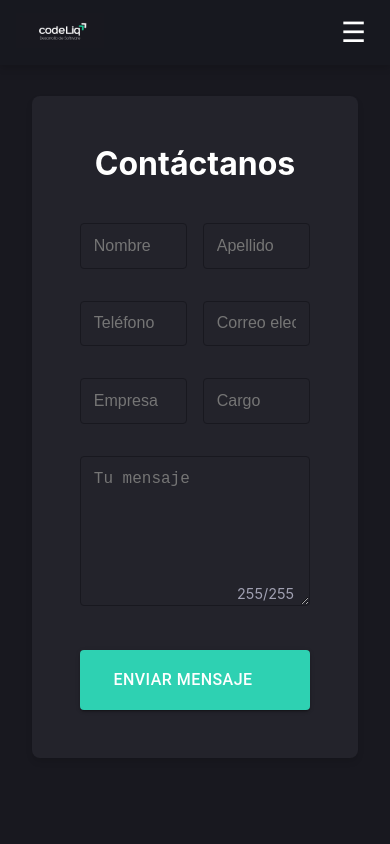
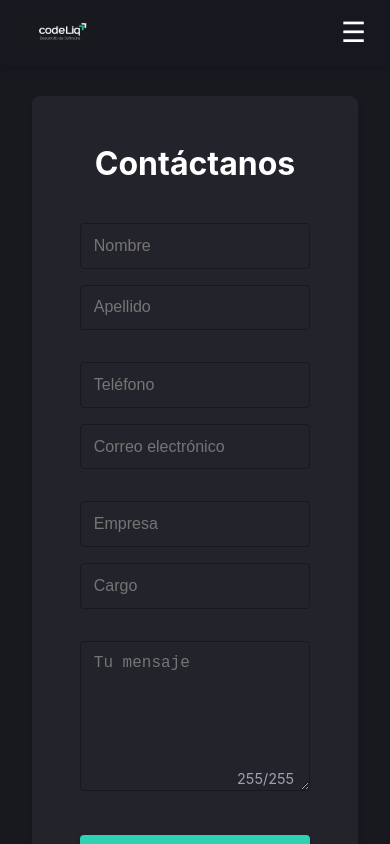
Before and after one commit to Isma1303/CodeLiq, a React (Vite) app: page /contact in a window 390 px wide. Shown: the top 844 px of the page. Built offline with nearby package versions, Linux system fonts and the light colour scheme; some icons are missing.

Commit message:
improve mobile responsiveness of form inputs

```diff
--- a/src/pages/contact.jsx
+++ b/src/pages/contact.jsx
@@ -87,6 +87,7 @@ const ContactForm = () => {
     "@media screen and (maxWidth: 768px)": {
       padding: "0.6rem",
       fontSize: "0.95rem",
+      marginBottom: "0.8rem",
     },
   };
 
@@ -150,7 +151,15 @@ const ContactForm = () => {
         </h2>
 
         <div style={{ marginBottom: "2rem" }}>
-          <div style={{ display: "flex", gap: "1rem", marginBottom: "1rem" }}>
+          <div
+            style={{
+              display: "block",
+              marginBottom: "1rem",
+              "@media screen and (maxWidth: 768px)": {
+                marginBottom: "0",
+              },
+            }}
+          >
             <input
               type="text"
               name="name"
@@ -158,7 +167,15 @@ const ContactForm = () => {
               value={formData.name}
               onChange={handleChange}
               required
-              style={{ ...inputStyle, flex: 1 }}
+              style={{
+                ...inputStyle,
+                flex: 1,
+                "@media screen and (maxWidth: 768px)": {
+                  width: "100%",
+                  flex: "none",
+                  marginBottom: "0.8rem",
+                },
+              }}
             />
             <input
               type="text"
@@ -167,10 +184,26 @@ const ContactForm = () => {
               value={formData.lastName}
               onChange={handleChange}
               required
-              style={{ ...inputStyle, flex: 1 }}
+              style={{
+                ...inputStyle,
+                flex: 1,
+                "@media screen and (maxWidth: 768px)": {
+                  width: "100%",
+                  flex: "none",
+                  marginBottom: "0.8rem",
+                },
+              }}
             />
           </div>
-          <div style={{ display: "flex", gap: "1rem", marginBottom: "1rem" }}>
+          <div
+            style={{
+              display: "block",
+              marginBottom: "1rem",
+              "@media screen and (maxWidth: 768px)": {
+                marginBottom: "0",
+              },
+            }}
+          >
             <input
               type="tel"
               name="phone"
@@ -178,7 +211,15 @@ const ContactForm = () => {
               value={formData.phone}
               onChange={handleChange}
               required
-              style={{ ...inputStyle, flex: 1 }}
+              style={{
+                ...inputStyle,
+                flex: 1,
+                "@media screen and (maxWidth: 768px)": {
+                  width: "100%",
+                  flex: "none",
+                  marginBottom: "0.8rem",
+                },
+              }}
             />
             <input
               type="email"
@@ -187,10 +228,26 @@ const ContactForm = () => {
               value={formData.email}
               onChange={handleChange}
               required
-              style={{ ...inputStyle, flex: 1 }}
+              style={{
+                ...inputStyle,
+                flex: 1,
+                "@media screen and (maxWidth: 768px)": {
+                  width: "100%",
+                  flex: "none",
+                  marginBottom: "0.8rem",
+                },
+              }}
             />
           </div>
-          <div style={{ display: "flex", gap: "1rem", marginBottom: "1rem" }}>
+          <div
+            style={{
+              display: "block",
+              marginBottom: "1rem",
+              "@media screen and (maxWidth: 768px)": {
+                marginBottom: "0",
+              },
+            }}
+          >
             <input
               type="text"
               name="company"
@@ -198,7 +255,15 @@ const ContactForm = () => {
               value={formData.company}
               onChange={handleChange}
               required
-              style={{ ...inputStyle, flex: 1 }}
+              style={{
+                ...inputStyle,
+                flex: 1,
+                "@media screen and (maxWidth: 768px)": {
+                  width: "100%",
+                  flex: "none",
+                  marginBottom: "0.8rem",
+                },
+              }}
             />
             <input
               type="text"
@@ -207,7 +272,15 @@ const ContactForm = () => {
               value={formData.position}
               onChange={handleChange}
               required
-              style={{ ...inputStyle, flex: 1 }}
+              style={{
+                ...inputStyle,
+                flex: 1,
+                "@media screen and (maxWidth: 768px)": {
+                  width: "100%",
+                  flex: "none",
+                  marginBottom: "0.8rem",
+                },
+              }}
             />
           </div>
           <div style={{ position: "relative" }}>
```
